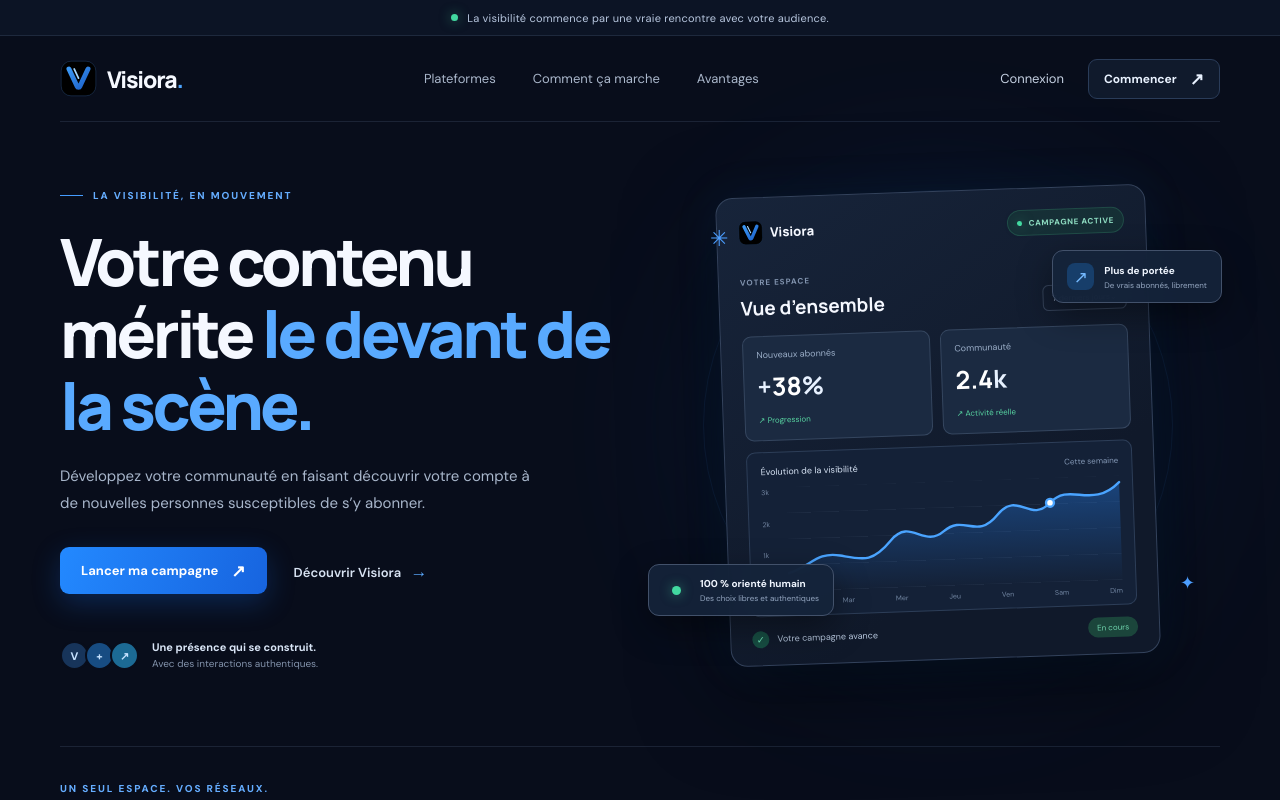
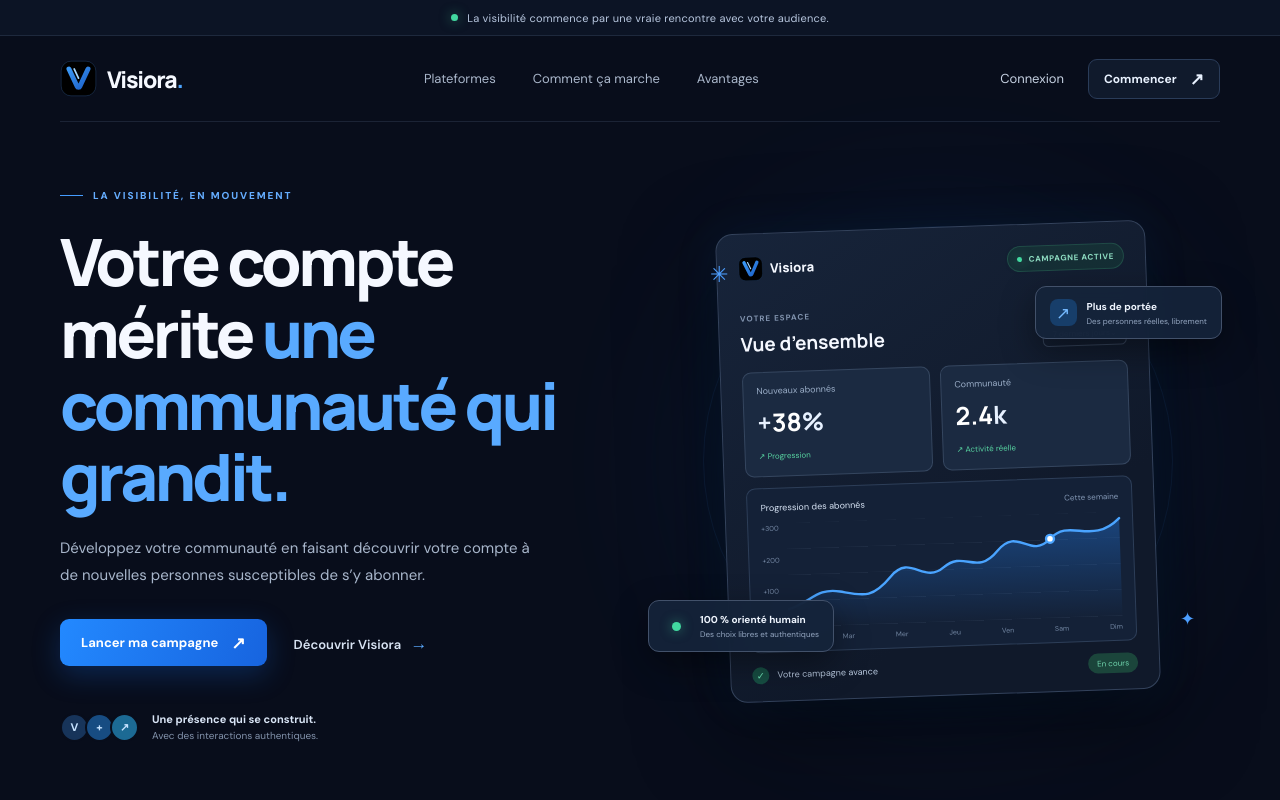
Before and after one commit to jemoresjemor9-collab/visiora, a Next.js app: page / in a window 1280 px wide. Shown: the top 800 px of the page. Built offline with nearby package versions, Linux system fonts and the light colour scheme.

Commit message:
Clarify Visiora homepage as an authentic follower growth service

```diff
--- a/app/page.tsx
+++ b/app/page.tsx
@@ -1,13 +1,13 @@
 const platforms = [
-  { name: "TikTok", mark: "t", className: "tiktok", detail: "Faites découvrir vos vidéos" },
-  { name: "YouTube", mark: "▶", className: "youtube", detail: "Donnez de l’élan à vos contenus" },
+  { name: "TikTok", mark: "t", className: "tiktok", detail: "Gagnez de nouveaux abonnés" },
+  { name: "YouTube", mark: "▶", className: "youtube", detail: "Développez votre communauté" },
   { name: "Facebook", mark: "f", className: "facebook", detail: "Attirez de nouveaux abonnés" },
 ];
 
 const steps = [
-  { number: "01", title: "Choisissez votre objectif", text: "Sélectionnez votre réseau et le contenu que vous souhaitez mettre en avant." },
+  { number: "01", title: "Choisissez votre réseau", text: "Choisissez TikTok, YouTube ou Facebook et le compte dont vous souhaitez développer les abonnés." },
   { number: "02", title: "Lancez votre campagne", text: "Définissez votre budget et soumettez votre campagne en quelques instants." },
-  { number: "03", title: "Suivez votre visibilité", text: "Consultez l’avancement et les résultats depuis votre espace personnel." },
+  { number: "03", title: "Suivez vos abonnés", text: "Consultez le suivi de votre campagne d’acquisition d’abonnés depuis votre espace personnel." },
 ];
 
 function BrandMark({ small = false }: { small?: boolean }) {
@@ -49,7 +49,7 @@ export default function Home() {
       <section className="hero container">
         <div className="hero-copy">
           <div className="eyebrow"><span className="eyebrow-line" /> LA VISIBILITÉ, EN MOUVEMENT</div>
-          <h1>Votre contenu mérite <span>le devant de la scène.</span></h1>
+          <h1>Votre compte mérite <span>une communauté qui grandit.</span></h1>
           <p className="hero-description">
             Développez votre communauté en faisant découvrir votre compte à de nouvelles personnes susceptibles de s’y abonner.
           </p>
@@ -81,10 +81,10 @@ export default function Home() {
               <div className="metric-card"><span>Communauté</span><strong><b>2.4</b>k</strong><small>↗ Activité réelle</small></div>
             </div>
             <div className="chart-card">
-              <div className="chart-caption"><span>Évolution de la visibilité</span><span>Cette semaine</span></div>
+              <div className="chart-caption"><span>Progression des abonnés</span><span>Cette semaine</span></div>
               <div className="chart">
-                <div className="chart-y"><span>3k</span><span>2k</span><span>1k</span><span>0</span></div>
-                <svg viewBox="0 0 420 132" preserveAspectRatio="none" role="img" aria-label="Courbe illustrative de progression">
+                <div className="chart-y"><span>+300</span><span>+200</span><span>+100</span><span>0</span></div>
+                <svg viewBox="0 0 420 132" preserveAspectRatio="none" role="img" aria-label="Courbe illustrative de progression des abonnés">
                   <defs><linearGradient id="chartFill" x1="0" y1="0" x2="0" y2="1"><stop offset="0%" stopColor="#2587ff" stopOpacity=".34"/><stop offset="100%" stopColor="#2587ff" stopOpacity="0"/></linearGradient></defs>
                   <path d="M0 108 C28 100 36 82 65 88 S105 99 130 71 S171 83 197 62 S238 75 265 44 S306 57 332 31 S384 42 420 8 V132 H0Z" fill="url(#chartFill)"/>
                   <path d="M0 108 C28 100 36 82 65 88 S105 99 130 71 S171 83 197 62 S238 75 265 44 S306 57 332 31 S384 42 420 8" stroke="#4aa4ff" strokeWidth="3" fill="none" strokeLinecap="round"/>
@@ -95,7 +95,7 @@ export default function Home() {
             </div>
             <div className="dashboard-bottom"><span className="bottom-check">✓</span><span>Votre campagne avance</span><span className="bottom-status">En cours</span></div>
           </div>
-          <div className="floating-tag tag-top"><span className="tag-icon">↗</span><span><b>Plus de portée</b><small>De vrais abonnés, librement</small></span></div>
+          <div className="floating-tag tag-top"><span className="tag-icon">↗</span><span><b>Plus de portée</b><small>Des personnes réelles, librement</small></span></div>
           <div className="floating-tag tag-bottom"><span className="tag-pulse" /><span><b>100 % orienté humain</b><small>Des choix libres et authentiques</small></span></div>
           <div className="visual-spark spark-one">✳</div><div className="visual-spark spark-two">✦</div>
         </div>
```
